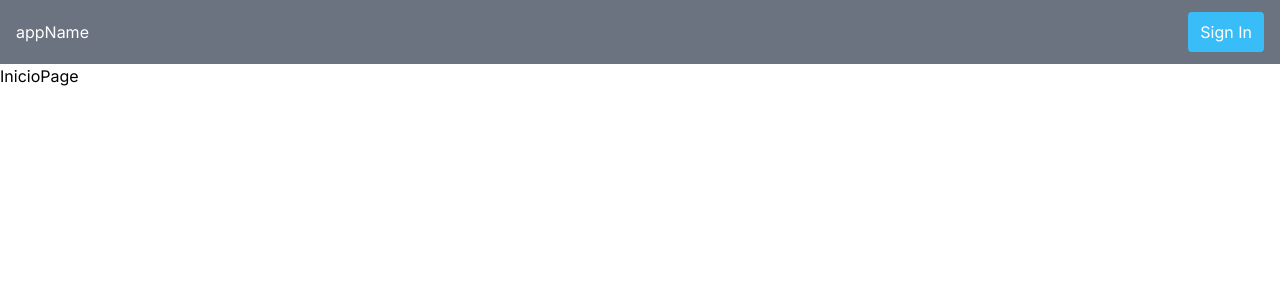
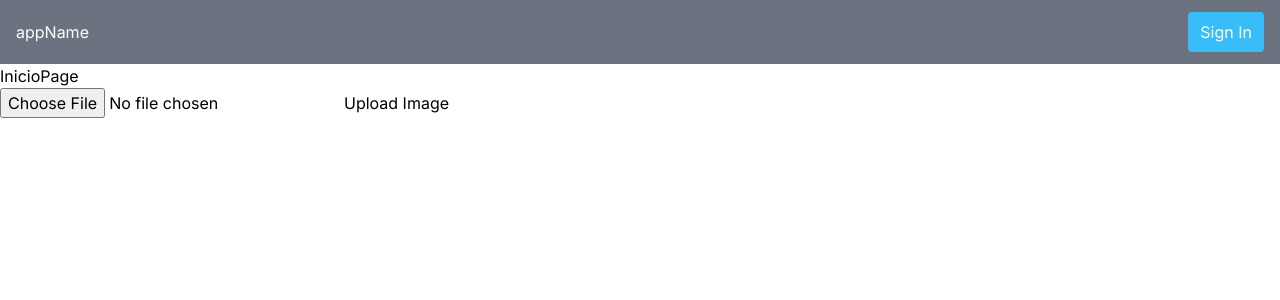
Before and after one commit to thicco-catto/exam3, a Next.js app: page /inicio in a window 1280 px wide. Shown: the top 300 px of the page. Built offline with nearby package versions, Linux system fonts and the light colour scheme; no server answers.

Commit message:
feat: post an image to cloudinary

```diff
--- a/src/app/inicio/page.tsx
+++ b/src/app/inicio/page.tsx
@@ -1,7 +1,58 @@
+"use client";
+
+import React, { useState, ChangeEvent } from "react";
+
 function Inicio() {
+  const [file, setFile] = useState<File | null>(null);
+  const [uploadMessage, setUploadMessage] = useState<string | null>(null);
+
+  const handleFileChange = (event: ChangeEvent<HTMLInputElement>) => {
+    const selectedFile = event.target.files && event.target.files[0];
+
+    if (selectedFile) {
+      setFile(selectedFile);
+    }
+  };
+
+  const handleSubmit = async (event: React.FormEvent) => {
+    event.preventDefault();
+
+    if (!file) {
+      setUploadMessage("Please choose a file");
+      return;
+    }
+
+    const formData = new FormData();
+    formData.append("file", file);
+
+    try {
+      const response = await fetch("/api/images", {
+        method: "POST",
+        body: formData,
+      });
+
+      if (response.ok) {
+        const data = await response.json();
+        setUploadMessage(`Image uploaded successfully. Public ID: ${data.public_id}`);
+      } else {
+        const errorData = await response.json();
+        setUploadMessage(`Error uploading image: ${errorData.msg}`);
+      }
+    } catch (error) {
+      setUploadMessage(`Error uploading image.`);
+    }
+  };
+
   return (
-    <div>InicioPage</div>
-  )
+    <div>
+      <h1>InicioPage</h1>
+      <form onSubmit={handleSubmit}>
+        <input type="file" onChange={handleFileChange} />
+        <button type="submit">Upload Image</button>
+      </form>
+      {uploadMessage && <p>{uploadMessage}</p>}
+    </div>
+  );
 }
 
-export default Inicio
+export default Inicio;
```
